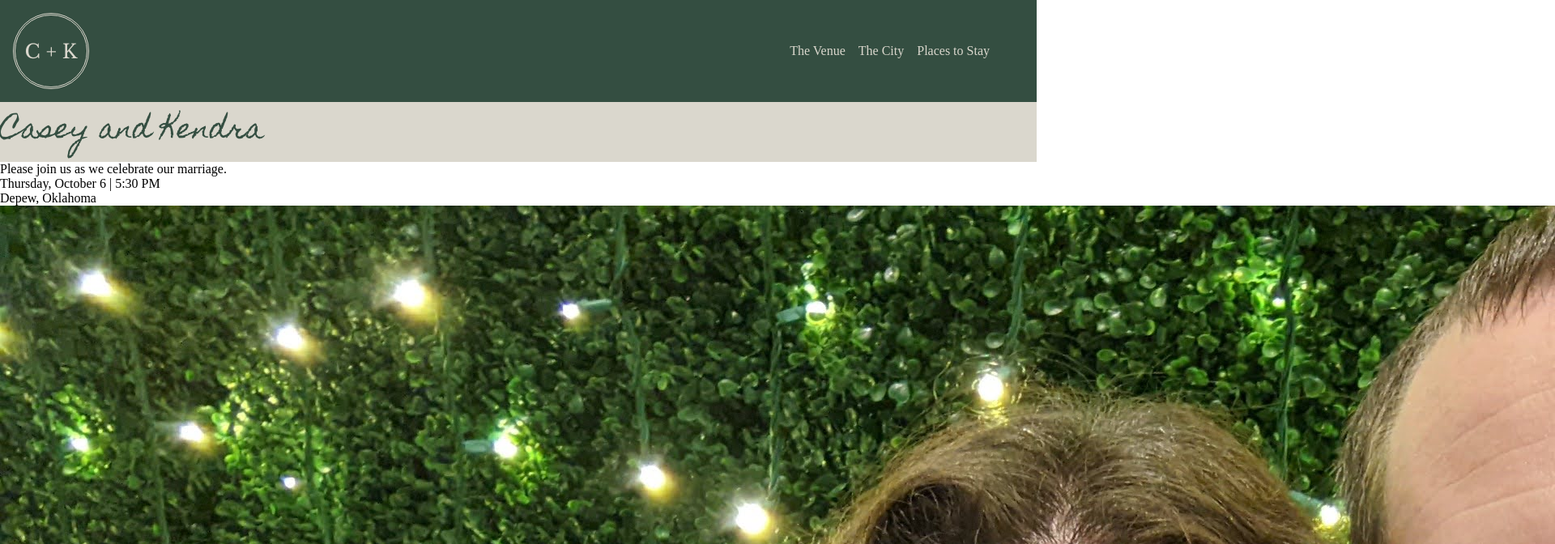
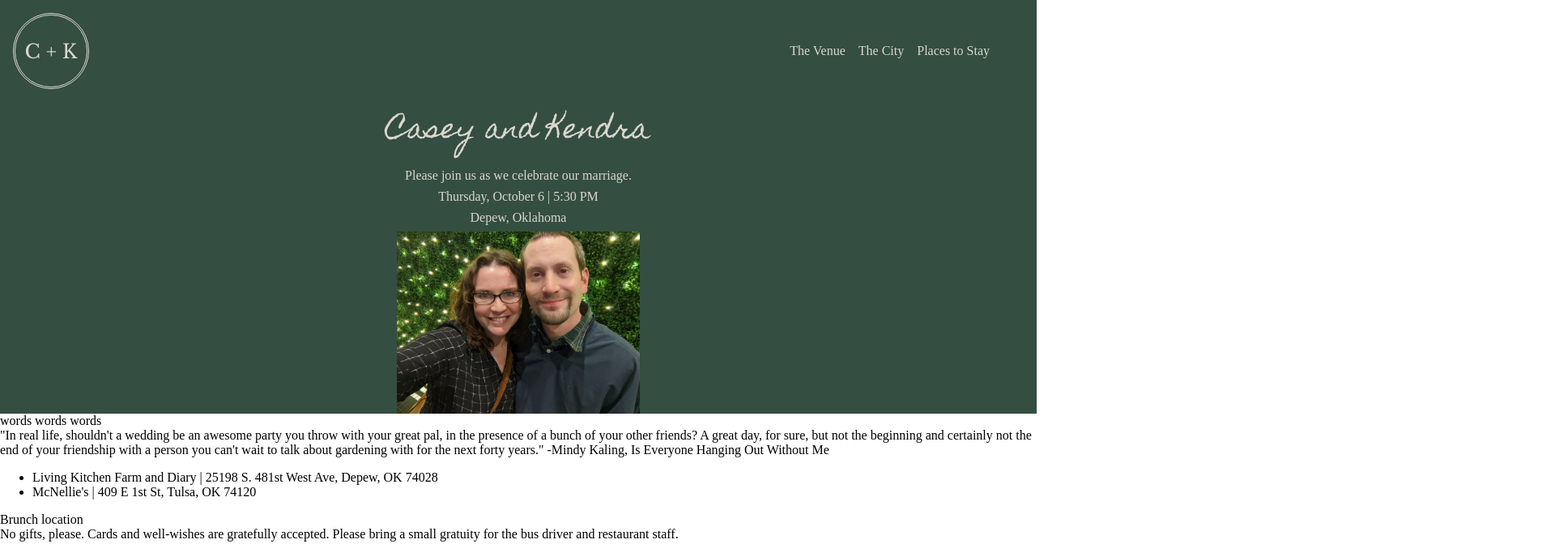
Before and after one commit to redzepova/Odin-Landing-Page-Exercise, a plain HTML site: page index.html in a window 1280 px wide. Shown: the top 672 px of the page at 81% size, 1920 px wide, since content can reach past the window. Drawn offline with nearby package versions, Linux system fonts and the light colour scheme.

Commit message:
resize photo and style title section

```diff
--- a/style.css
+++ b/style.css
@@ -35,8 +35,8 @@ body {
 .title {
     font-family: 'Homemade Apple', cursive;
     font-size: 34px;
-    background-color: #DAD7CD;
-    color: #344E41;
+    background-color:#344E41;
+    color: #DAD7CD;
 }
 
 .links {
@@ -55,6 +55,20 @@ a {
     color: #DAD7CD;
 }
 
+.first-section {
+    display: flex;
+    flex-direction: column  ;
+    justify-content: center;
+    align-items: center;
+    margin: 0px;
+    gap: 8px;
+    background-color: #344E41;
+}
+
+.overview {
+    background-color: #344E41;
+    color: #DAD7CD;
+}
 .basic {
 
 }
@@ -74,3 +88,7 @@ a {
 .footer {
 
 }
+
+#c-k-selfie {
+    width: 300px;
+}
```
